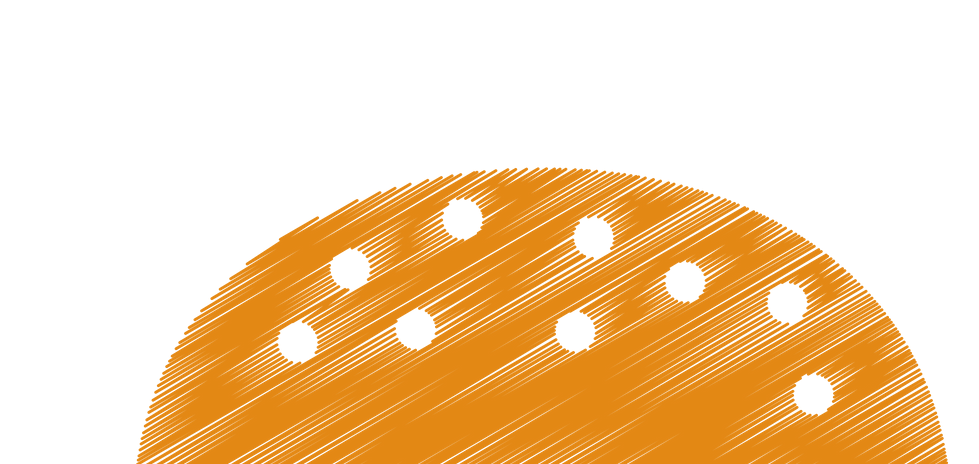
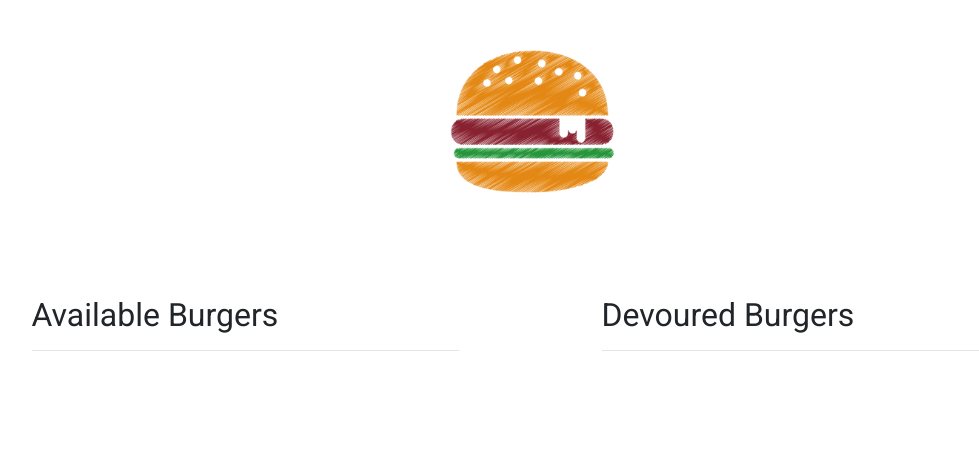
Before and after one commit to thisisalbertocantu/eat-da-burger, a Node server app: template views/index.handlebars in a window 1280 px wide. Shown: the top 464 px of the page, without its empty margins (110-1089 px from the left). Run offline with Node 20, Linux system fonts and the light colour scheme; the template is opened without the code that fills it, so the values that code supplies are empty; some libraries are stand-ins or nearby versions.

Commit message:
New style for burger title

```diff
--- a/views/layouts/main.handlebars
+++ b/views/layouts/main.handlebars
@@ -5,6 +5,7 @@
 	<meta charset="UTF-8">
 	<meta name="viewport" content="width=device-width, initial-scale=1, shrink-to-fit=no">
 	<meta http-equiv="X-UA-Compatible" content="ie=edge">
+
 	{{!-- Custom css --}}
 	<link rel="stylesheet" href="/assets/css/reset.css" type="text/css" />
 	<link rel="stylesheet" href="/assets/css/style.css" type="text/css" />
@@ -27,7 +28,7 @@
 	<div class="container my-4">
 
 		<div class="col-12 col-md-12 col-lg-12 text-center my-4">
-			<img src="/assets/img/title.png" class="title img-fluid" alt="Friend Finder">
+			<img src="/assets/img/title.png" class="title img-fluid" alt="Friend Finder" style="height:200px"; "width:200px;">
 		</div>
 
 		{{{ body }}}
```
